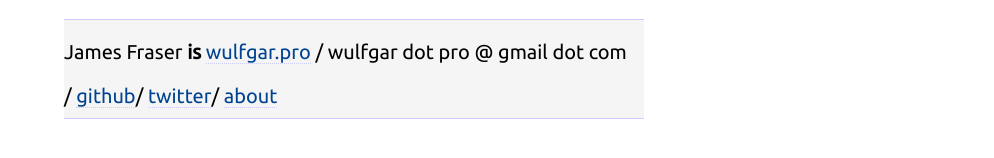
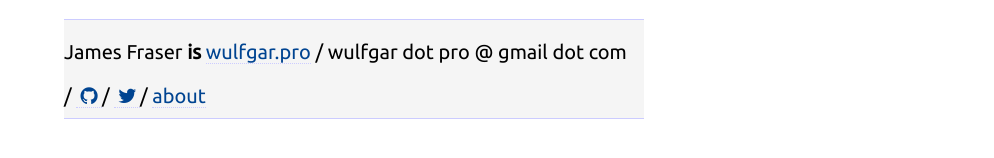
Before and after one commit to wulfgarpro/wulfgar.pro, a Jekyll site: the page built from about.html, in a window 1280 px wide. Shown: the part 630-788 px from the top of the page, without its empty margins (286-1280 px from the left). Built offline with Jekyll 4.4.1, drawn with Linux system fonts in a browser that asks for light colours; nearby versions of some CDN libraries.

Commit message:
added some awesomeicons

```diff
--- a/_includes/footer.html
+++ b/_includes/footer.html
@@ -3,10 +3,11 @@
      <p>James Fraser <strong>is</strong> <a href="/">wulfgar.pro</a> / wulfgar dot pro @ gmail dot com</p>
       <ul>
          {% if site.github %}
-            <li><a href="{{ site.github }}" target="_blank">github</a></li>
+            <!-- <li><a href="{{ site.github }}" target="_blank">github</a></li> -->
+            <li><a href="{{ site.github }}" target="_blank"><i class="fa fa-github fa-fw"></i></a></li>
          {% endif %}
          {% if site.twitter %}
-            <li><a href="{{ site.twitter }}" target="_blank">twitter</a></li>
+            <li><a href="{{ site.twitter }}" target="_blank"><i class="fa fa-twitter fa-fw"></i></a></li>
          {% endif %}
          <!--{% if site.blog %}
             <li><a href="{{ site.blog }}" target="_blank">blog</a></li>
--- a/_layouts/default.html
+++ b/_layouts/default.html
@@ -40,6 +40,7 @@
         <meta name="msapplication-TileImage" content="/ms-icon-144x144.png">
         <meta name="theme-color" content="#ffffff">
         <link href='http://fonts.googleapis.com/css?family=Ubuntu' rel='stylesheet' type='text/css'>
+        <link rel="stylesheet" href="https://maxcdn.bootstrapcdn.com/font-awesome/4.5.0/css/font-awesome.min.css">
         <link rel="stylesheet" type="text/css" href="css/style.css" />
     </head>
     <body>
```
